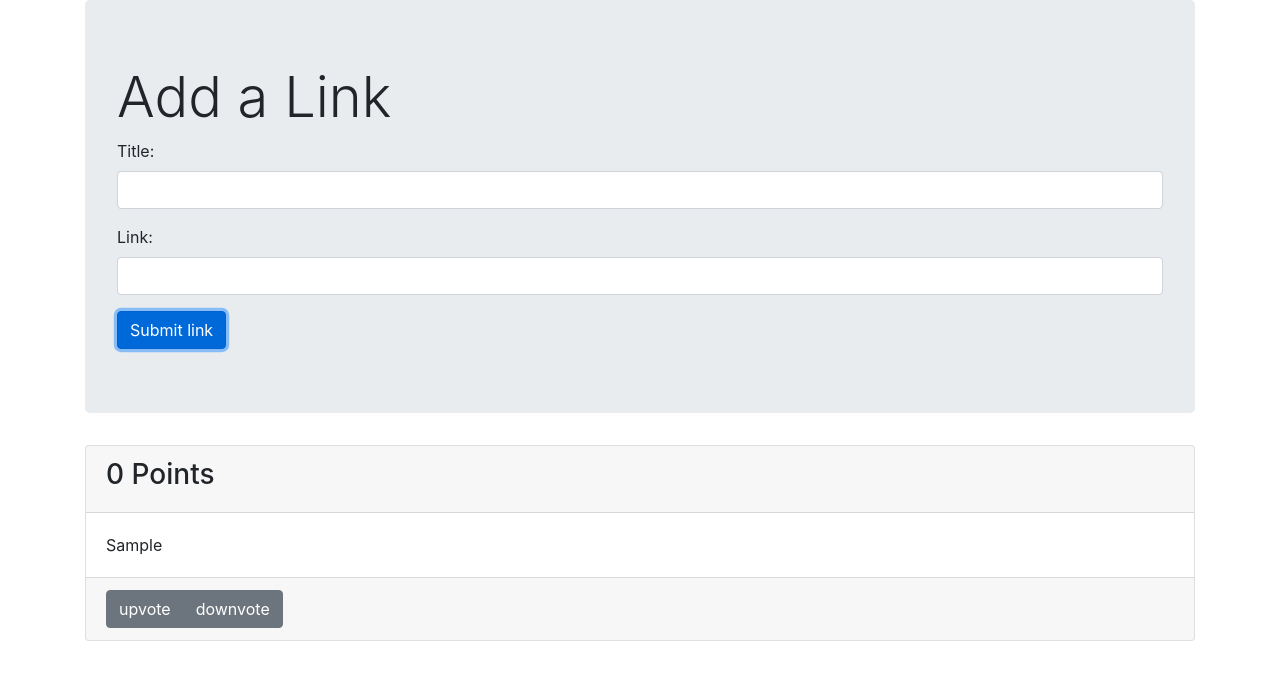
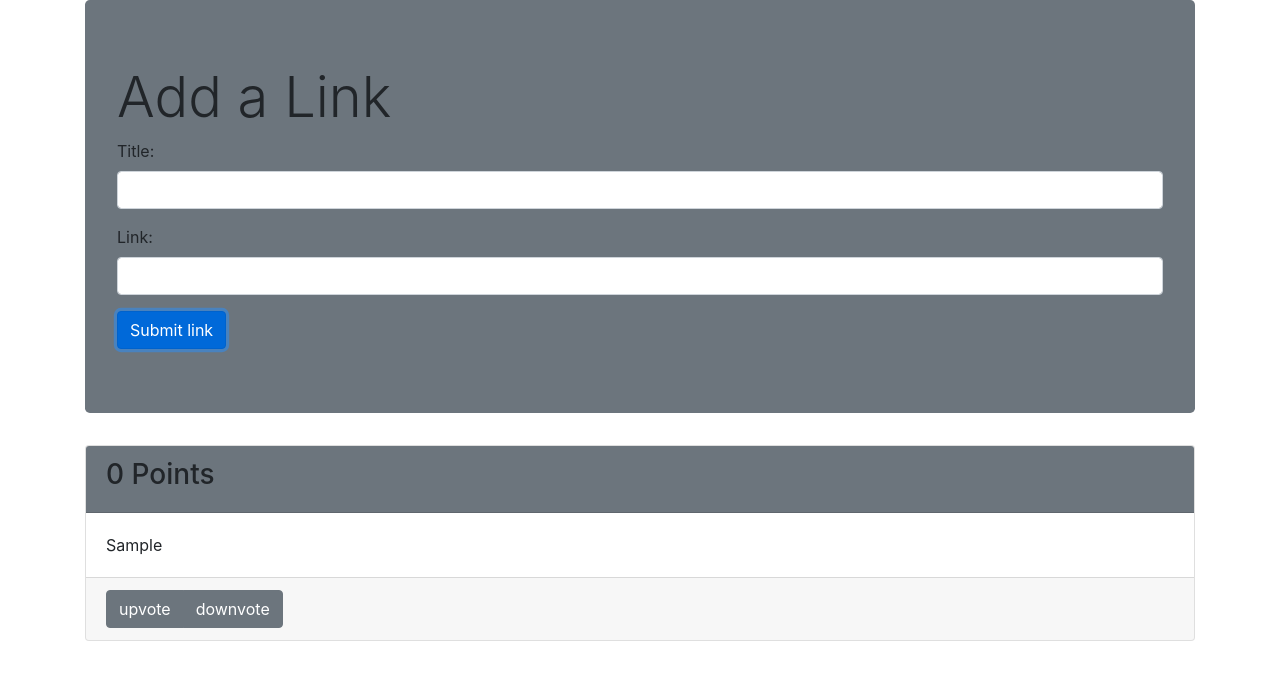
Before and after one commit to palo-landrae/angular-reddit, an Angular app in the folder angular-reddit/: page / in a window 1280 px wide. Both pictures are taken after typing "Sample", "Sample" into the empty fields and a click on the button "Submit link". Shown: the top 680 px of the page. Built offline with nearby package versions, Linux system fonts and the light colour scheme.

Commit message:
commit 08032021

```diff
--- a/angular-reddit/src/app/app.component.html
+++ b/angular-reddit/src/app/app.component.html
@@ -1,5 +1,5 @@
 <div class="container">
-  <form class="jumbotron">
+  <form class="jumbotron bg-secondary">
       <h3 class="display-4">Add a Link</h3>
       <div class="form-group">
         <label for="title">Title:</label>
--- a/angular-reddit/src/app/article/article.component.html
+++ b/angular-reddit/src/app/article/article.component.html
@@ -1,4 +1,4 @@
-<div class="card-header">
+<div class="card-header bg-secondary">
       <h3> {{ article.votes }} Points </h3>
   </div>
   <div class="card-body">
```
